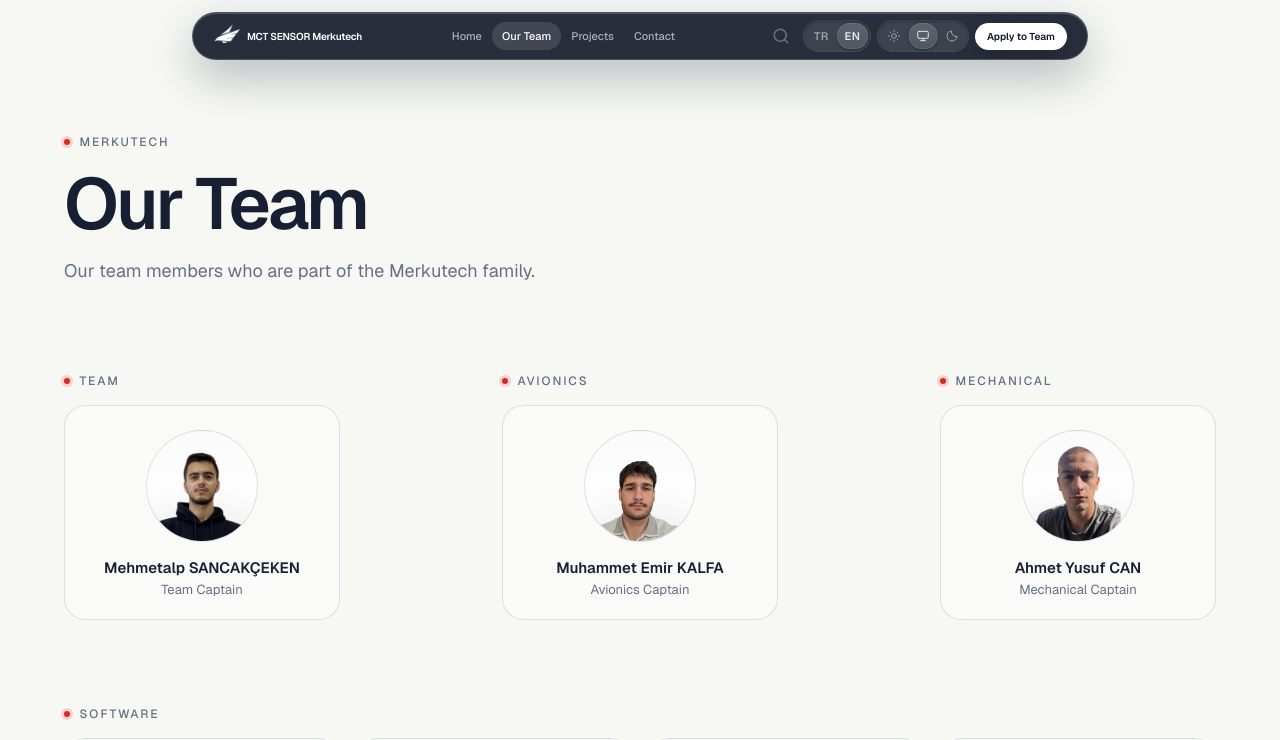
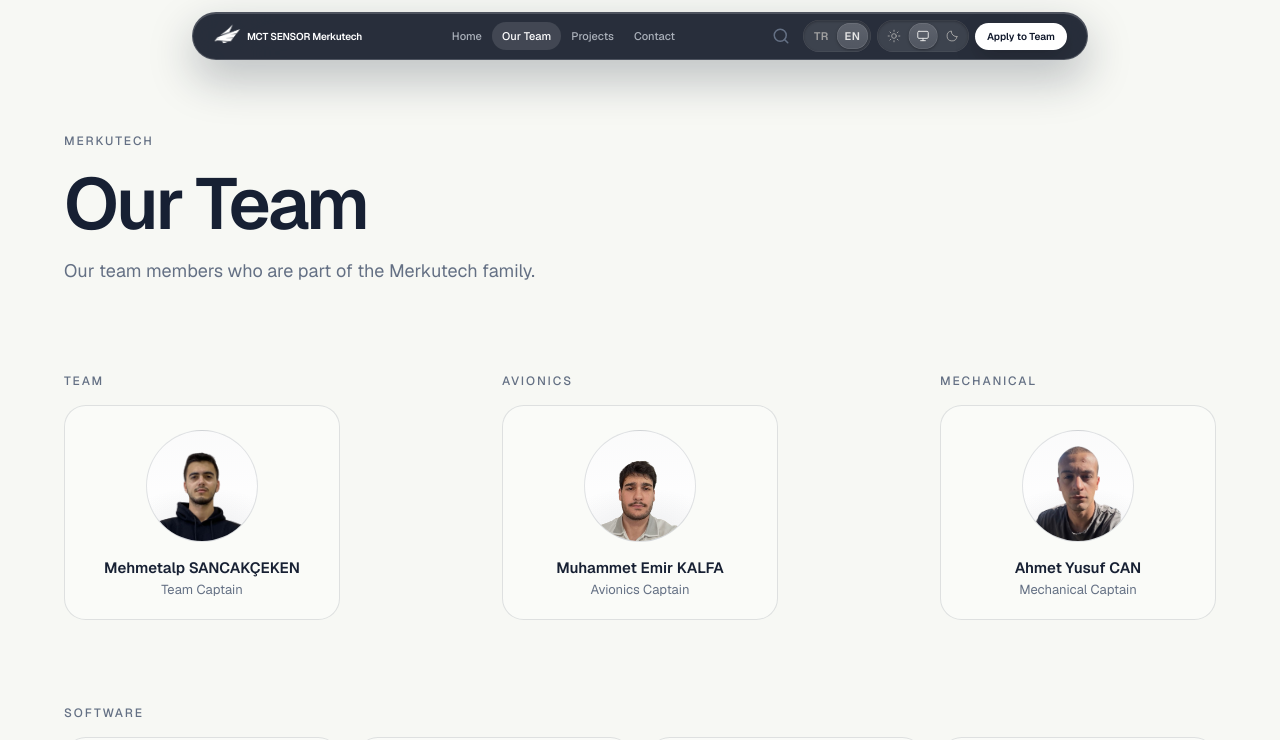
Before and after one commit to Merkutech/merkutech.github.io, a Next.js app: page /team in a window 1280 px wide. Shown: the top 740 px of the page. Built offline with nearby package versions, Linux system fonts and the light colour scheme.

Commit message:
style: remove red dots and red icon tints
- Drop the brand dot before section labels
- Marquee separator, past-work bullets and recruiting badge dot removed or neutral
- Achievement, highlight and feature icons use neutral foreground tint

```diff
--- a/app/globals.css
+++ b/app/globals.css
@@ -652,15 +652,6 @@ html.light[data-theme-choice="dark"] .site-mobile-menu .seg-theme [data-choice="
   text-transform: uppercase;
   color: var(--muted-foreground);
 }
-.eyebrow::before {
-  content: "";
-  width: 6px;
-  height: 6px;
-  border-radius: 9999px;
-  background: var(--brand);
-  box-shadow: 0 0 0 3px color-mix(in srgb, var(--brand) 18%, transparent);
-  flex-shrink: 0;
-}
 
 
 ::selection {
--- a/app/page.tsx
+++ b/app/page.tsx
@@ -96,7 +96,7 @@ export default function Home() {
                     transition={{ duration: 0.5, ease: easeOut, delay: 0.7 + i * 0.1 }}
                     className="flex items-center gap-3 text-sm text-muted-foreground"
                   >
-                    <Icon className="h-4 w-4 shrink-0 text-brand" />
+                    <Icon className="h-4 w-4 shrink-0 text-foreground/60" />
                     {item}
                   </motion.li>
                 );
@@ -182,7 +182,7 @@ export default function Home() {
                       const { Icon, text } = achievementParts(item);
                       return (
                         <li key={item} className="flex items-start gap-3 rounded-xl bg-foreground/[0.03] px-3.5 py-3 text-sm text-foreground/85">
-                          <Icon className="mt-0.5 h-4 w-4 shrink-0 text-brand" />
+                          <Icon className="mt-0.5 h-4 w-4 shrink-0 text-foreground/60" />
                           <span className="leading-snug">{text}</span>
                         </li>
                       );
@@ -518,7 +518,7 @@ function MarqueeSection() {
                 <span className="text-base md:text-lg lg:text-xl font-medium text-muted-foreground tracking-tight whitespace-nowrap px-5 md:px-8">
                   {stripEmoji(text)}
                 </span>
-                <span aria-hidden className="h-1.5 w-1.5 rotate-45 bg-brand/70 select-none" />
+                <span aria-hidden className="text-muted-foreground/40 select-none">/</span>
               </span>
             ))}
           </div>
@@ -544,10 +544,6 @@ function RecruitingBadge() {
         className="group inline-flex items-center gap-2.5 rounded-full bg-foreground/[0.05] py-1.5 pl-2 pr-3.5 text-left transition-colors hover:bg-foreground/[0.09]"
       >
         <span className="relative flex h-6 items-center gap-2 rounded-full bg-foreground px-2.5 text-[11px] font-semibold uppercase tracking-wider text-background">
-          <span className="relative flex h-1.5 w-1.5">
-            <span className="absolute inline-flex h-full w-full animate-ping rounded-full bg-brand opacity-75" />
-            <span className="relative inline-flex h-1.5 w-1.5 rounded-full bg-brand" />
-          </span>
           {t.home.recruiting.badge}
         </span>
         <span className="hidden sm:inline text-xs text-muted-foreground group-hover:text-foreground transition-colors">
--- a/app/projelerimiz/[slug]/ProjectDetailClient.tsx
+++ b/app/projelerimiz/[slug]/ProjectDetailClient.tsx
@@ -144,7 +144,7 @@ export default function ProjectDetailClient({ project }: { project: Project }) {
                   transition={{ duration: 0.4, delay: i * 0.08 }}
                   className="flex items-center gap-3 px-4 py-3.5 rounded-xl bg-foreground/[0.03]"
                 >
-                  <Check className="h-4 w-4 shrink-0 text-brand" />
+                  <Check className="h-4 w-4 shrink-0 text-foreground/60" />
                   <span className="text-sm text-foreground/85">{feature}</span>
                 </motion.div>
               ))}
--- a/app/projelerimiz/page.tsx
+++ b/app/projelerimiz/page.tsx
@@ -22,7 +22,6 @@ function Item({ label, en }: { label: string; en: string }) {
       transition={{ duration: 0.4, ease: easeOut }}
       className="flex items-center gap-3 px-4 py-3.5 rounded-xl bg-foreground/[0.03] hover:bg-foreground/[0.05] transition-colors"
     >
-      <span className="w-1.5 h-1.5 rounded-full bg-brand/80 shrink-0" />
       <span className="text-sm text-neutral-300">{language === "tr" ? label : en}</span>
     </motion.div>
   );
@@ -168,7 +167,7 @@ export default function ProjelerimizPage() {
                       const { Icon, text } = achievementParts(item);
                       return (
                         <li key={item} className="flex items-start gap-3 rounded-xl bg-foreground/[0.03] px-3.5 py-3 text-sm text-foreground/85">
-                          <Icon className="mt-0.5 h-4 w-4 shrink-0 text-brand" />
+                          <Icon className="mt-0.5 h-4 w-4 shrink-0 text-foreground/60" />
                           <span className="leading-snug">{text}</span>
                         </li>
                       );
```
